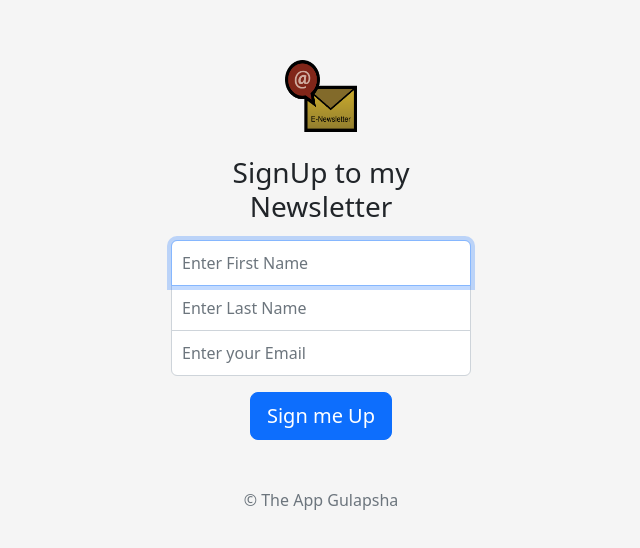
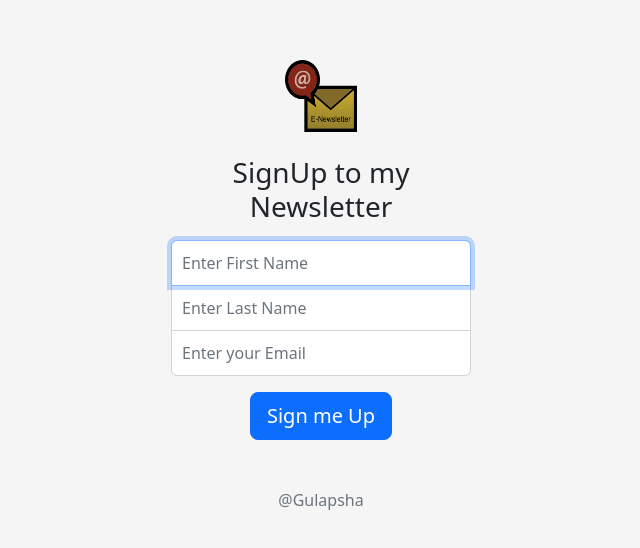
Before and after one commit to GulapshaTarannum/Newsletter-Signup, a website: page signup.html in a window 1280 px wide. Shown: the part 106-654 px from the top of the page, without its empty margins (319-959 px from the left). Drawn offline with nearby package versions, Linux system fonts and the light colour scheme.

Commit message:
Newsletter-Signup

```diff
--- a/package.json
+++ b/package.json
@@ -9,9 +9,11 @@
   "license": "ISC",
   "dependencies": {
     "body-parser": "^1.20.1",
-    "express": "^4.18.1",
+    "ejs": "^3.1.8",
+    "express": "^4.18.2",
     "nodemon": "^2.0.20",
     "request": "^2.88.2"
   },
+  "keywords": [],
   "description": ""
 }
--- a/signup.html
+++ b/signup.html
@@ -37,7 +37,7 @@
 
         </div>
         <button class="btn btn-lg btn-primary btn-block" type="submit">Sign me Up</button>
-        <p class="mt-5 mb-3 text-muted">&copy; The App Gulapsha</p>
+        <p class="mt-5 mb-3 text-muted">@Gulapsha</p>
     </form>
 </body>
 
```
Also changed, not shown: app.js (+0 -7 lines), 2 other files.
